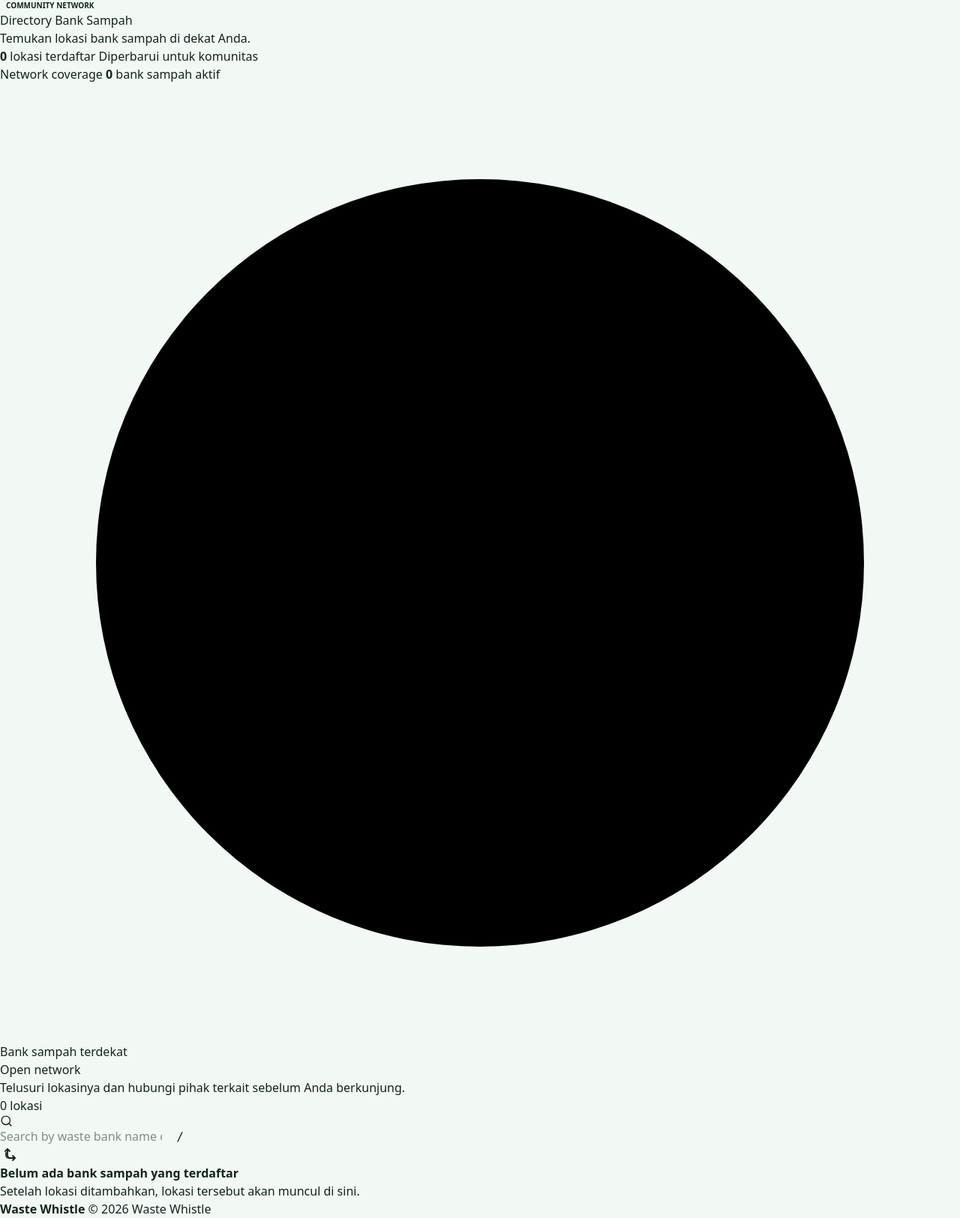
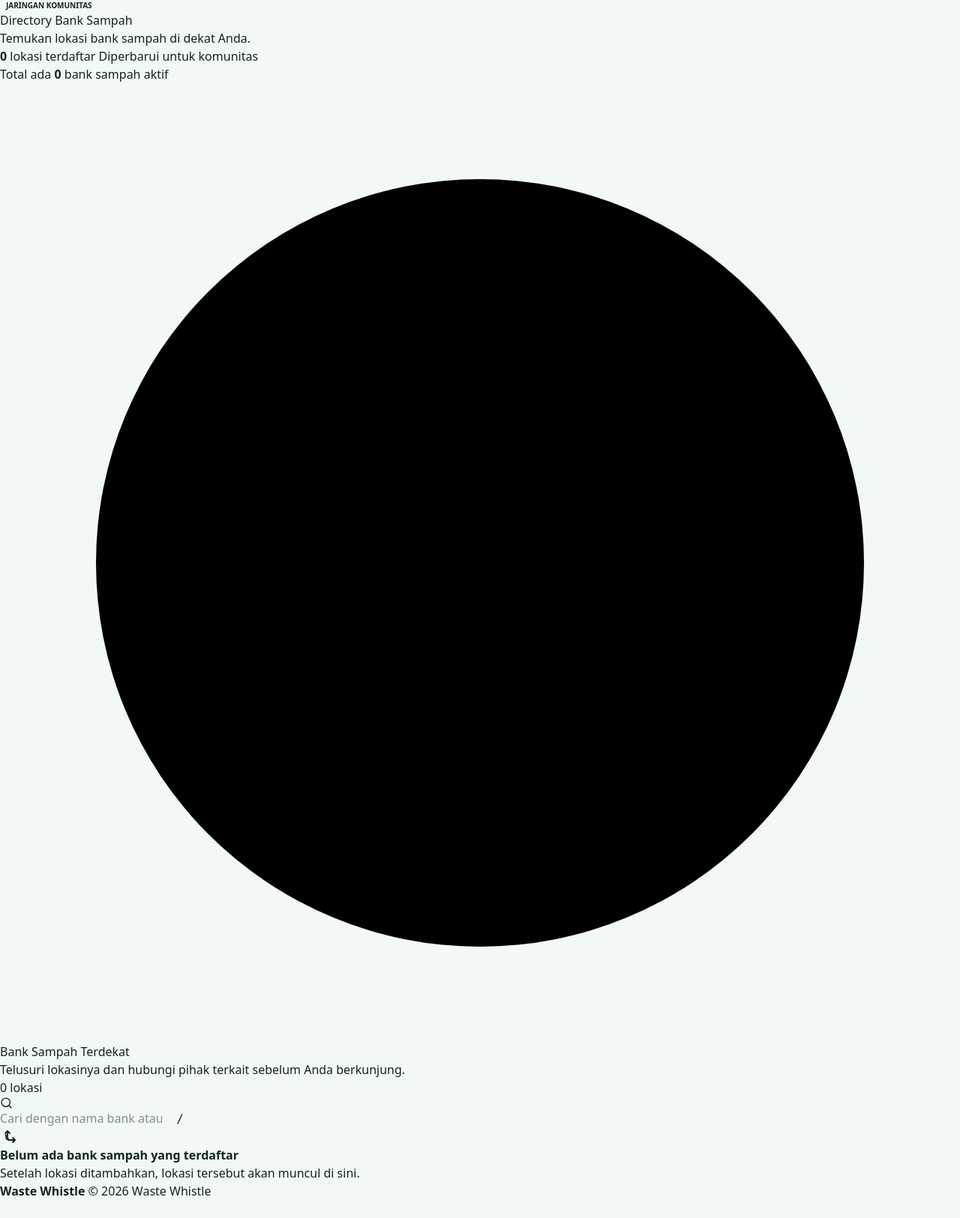
Before and after one commit to pbp-kelompok-b9/WasteWhistle, a Django app: page /directory/ in a window 1280 px wide. Shown: the part 86-1711 px from the top of the page at 75% size. After the commit the page ends 1681 px from the top, so only its background shows below. Run offline with Django 5.2, Linux system fonts and the light colour scheme; data that the repository does not hold is empty; style sheets or scripts are compiled from the project's sources.

Commit message:
chore: benerin halaman directory

```diff
--- a/templates/directory/directory_page.html
+++ b/templates/directory/directory_page.html
@@ -12,7 +12,7 @@
         {% with total=waste_banks|length %}
         <section class="directory-hero">
             <div class="directory-hero__copy max-w-[580px]">
-                <div class="flex items-center gap-2 text-[10px] font-bold"><span class="directory-dot directory-dot--light"></span>COMMUNITY NETWORK</div>
+                <div class="flex items-center gap-2 text-[10px] font-bold"><span class="directory-dot directory-dot--light"></span>JARINGAN KOMUNITAS</div>
                 <h1>Directory Bank Sampah</h1>
                 <p>Temukan lokasi bank sampah di dekat Anda.</p>
                 <div class="directory-hero__meta">
@@ -22,7 +22,7 @@
                 </div>
             </div>
             <div class="directory-hero__stat" aria-label="Total waste banks">
-                <span class="directory-hero__stat-label">Network coverage</span>
+                <span class="directory-hero__stat-label">Total ada</span>
                 <strong>{{ total }}</strong>
                 <span>bank sampah aktif</span>
                 <svg class="directory-hero__shape" viewBox="0 0 180 180" aria-hidden="true">
@@ -36,8 +36,7 @@
                 <div class="directory-panel__header">
                     <div>
                         <div class="directory-title-line">
-                            <h2>Bank sampah terdekat</h2>
-                            <span class="directory-status-pill"><span class="directory-dot directory-dot--green"></span>Open network</span>
+                            <h2>Bank Sampah Terdekat</h2>
                         </div>
                         <p>Telusuri lokasinya dan hubungi pihak terkait sebelum Anda berkunjung.</p>
                     </div>
@@ -48,7 +47,7 @@
                     <svg width="17" height="17" viewBox="0 0 24 24" fill="none" stroke="currentColor" stroke-width="2" stroke-linecap="round" stroke-linejoin="round" aria-hidden="true">
                         <circle cx="11" cy="11" r="8"/><path d="m21 21-4.3-4.3"/>
                     </svg>
-                    <input id="directory-search" type="search" value="{{ name_query }}" placeholder="Search by waste bank name or address" autocomplete="off">
+                    <input id="directory-search" type="search" value="{{ name_query }}" placeholder="Cari dengan nama bank atau alamat" autocomplete="off">
                     <kbd>/</kbd>
                 </label>
 
```
